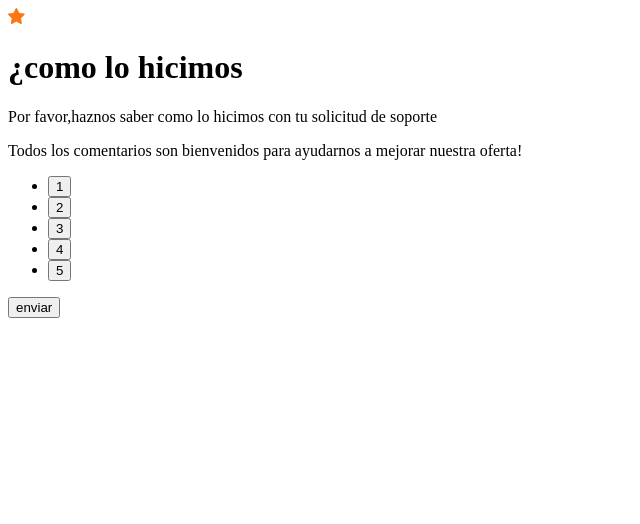
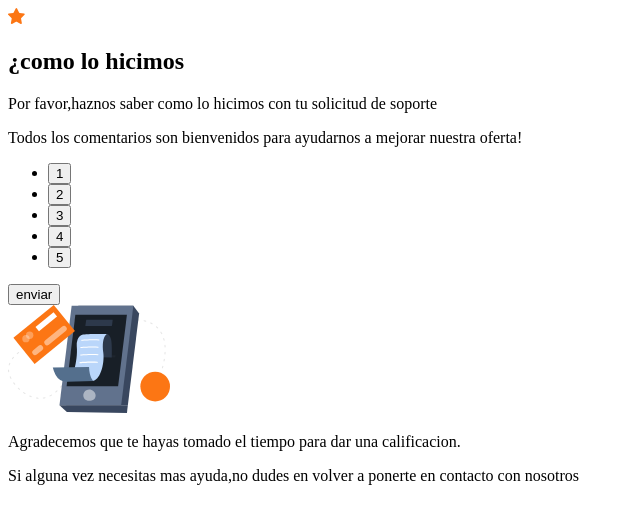
Before and after one commit to Lukas44-lab/Examen, a website: page index.html in a window 1280 px wide. Shown: the whole page, without its empty margins (0-640 px from the left). Drawn offline with Linux system fonts and the light colour scheme.

Commit message:
modified index and styles

```diff
--- a/index.html
+++ b/index.html
@@ -7,14 +7,11 @@
     <title>El desafio</title>
     <link rel="shortcut icon" href="./modulo1/challenge/images/favicon-32x32.png" type="image/x-icon">
     <link rel="stylesheet" href="./styles.css">
-    <link rel="preconnect" href="https://fonts.googleapis.com">
-<link rel="preconnect" href="https://fonts.gstatic.com" crossorigin>
-<link href="https://fonts.googleapis.com/css2?family=Overpass:ital,wght@0,100..900;1,100..900&display=swap" rel="stylesheet">
     <script src="./script.js" defer></script>
 </head>
 <body>
-    <div class="container">
-        <img src="./modulo1/challenge/images/icon-star.svg" alt="">
+    <section class="home">
+        <img src="./modulo1/challenge/images/icon-star.svg" alt="icon of the star">
         <h1>¿como lo hicimos</h1>
         <p>Por favor,haznos saber como lo hicimos con tu solicitud de soporte</p>
         <p>Todos los comentarios son bienvenidos para ayudarnos a mejorar nuestra oferta!</p>
@@ -26,6 +23,11 @@
                 <li><button>5</button></li>
             </ul>
             <button>enviar</button>
-    </div>
+    </section>
+    <section>
+        <img src="./modulo1/challenge/images/illustration-thank-you.svg" alt="images of thank you">
+        <p>Agradecemos que te hayas tomado el tiempo para dar una calificacion.</p>
+        <p>Si alguna vez necesitas mas ayuda,no dudes en volver a ponerte en contacto con nosotros</p>
+    </section>
 </body>
 </html>
--- a/styles.css
+++ b/styles.css
@@ -0,0 +1,16 @@
+@import url('https://fonts.googleapis.com/css2?family=Overpass:wght@100..900&display=swap');
+
+:root{
+    --primary:Orange: hsl(25, 97%, 53%);
+    --neutral-white:White: hsl(0, 0%, 100%);
+    --neutral-Light-Grey:hsl(217, 12%, 63%);
+    --neutral-Dark-Blue:hsl(213, 19%, 18%);
+    --neutral-Very-Dark-Blue:hsl(216, 12%, 8%);
+
+}
+.overpass {
+    font-family: "Overpass", serif;
+    font-optical-sizing: auto;
+    font-weight: 400,700;
+    font-style: normal;
+  }
```
